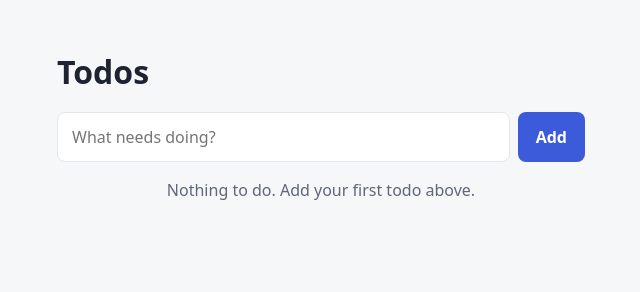
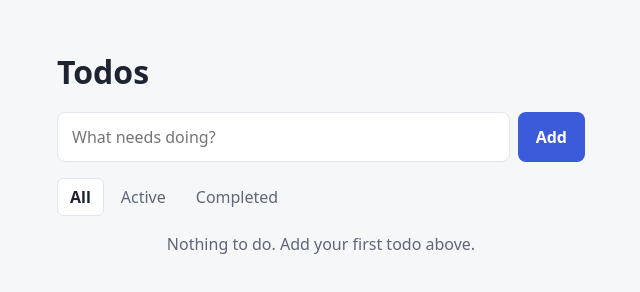
Before and after one commit to testdriverai/todo-demo, a website with bundled scripts: page index.html in a window 1280 px wide. Shown: the whole page, without its empty margins (319-959 px from the left). Built offline with nearby package versions, Linux system fonts and the light colour scheme.

Commit message:
Add All / Active / Completed filters
Co-Authored-By: Claude Opus 5.5 <noreply@anthropic.com>
Claude-Session: https://claude.ai/code/session_01Ek5Km7FerJ25xtJ1Yuvan8

```diff
--- a/app.js
+++ b/app.js
@@ -1,4 +1,4 @@
-import { addTodo, toggleTodo, removeTodo } from './todos.js';
+import { addTodo, toggleTodo, removeTodo, filterTodos, FILTERS } from './todos.js';
 
 const STORAGE_KEY = 'todo-demo:todos';
 
@@ -19,11 +19,27 @@ function save(todos) {
 }
 
 let todos = load();
+let filter = 'all';
 
 const form = document.querySelector('#new-todo-form');
 const input = document.querySelector('#new-todo');
 const list = document.querySelector('#todo-list');
 const empty = document.querySelector('#empty-state');
+const filterButtons = document.querySelectorAll('.filters button');
+
+const EMPTY_MESSAGES = {
+  all: 'Nothing to do. Add your first todo above.',
+  active: 'All done. Nothing active right now.',
+  completed: 'Nothing completed yet.',
+};
+
+for (const button of filterButtons) {
+  button.addEventListener('click', () => {
+    if (!FILTERS.includes(button.dataset.filter)) return;
+    filter = button.dataset.filter;
+    render();
+  });
+}
 
 function update(next) {
   todos = next;
@@ -33,7 +49,14 @@ function update(next) {
 
 function render() {
   list.innerHTML = '';
-  for (const todo of todos) {
+  for (const button of filterButtons) {
+    const selected = button.dataset.filter === filter;
+    button.classList.toggle('selected', selected);
+    button.setAttribute('aria-pressed', String(selected));
+  }
+
+  const visible = filterTodos(todos, filter);
+  for (const todo of visible) {
     const li = document.createElement('li');
     li.className = 'todo' + (todo.done ? ' done' : '');
     li.dataset.id = todo.id;
@@ -58,7 +81,8 @@ function render() {
     li.append(checkbox, label, del);
     list.append(li);
   }
-  empty.hidden = todos.length > 0;
+  empty.textContent = EMPTY_MESSAGES[filter];
+  empty.hidden = visible.length > 0;
 }
 
 form.addEventListener('submit', (e) => {
--- a/index.html
+++ b/index.html
@@ -16,6 +16,12 @@
         </form>
       </header>
 
+      <nav class="filters" aria-label="Filter todos">
+        <button type="button" data-filter="all">All</button>
+        <button type="button" data-filter="active">Active</button>
+        <button type="button" data-filter="completed">Completed</button>
+      </nav>
+
       <ul id="todo-list" class="todo-list"></ul>
       <p id="empty-state" class="empty">Nothing to do. Add your first todo above.</p>
     </main>
--- a/styles.css
+++ b/styles.css
@@ -54,6 +54,29 @@ body {
   cursor: pointer;
 }
 
+.filters {
+  display: flex;
+  gap: 4px;
+  margin-bottom: 12px;
+}
+
+.filters button {
+  padding: 6px 12px;
+  border: 1px solid transparent;
+  border-radius: 6px;
+  background: none;
+  color: var(--muted);
+  font: inherit;
+  cursor: pointer;
+}
+
+.filters button.selected {
+  border-color: var(--border);
+  background: var(--card);
+  color: var(--text);
+  font-weight: 600;
+}
+
 .todo-list {
   list-style: none;
   margin: 0;
--- a/todos.js
+++ b/todos.js
@@ -20,3 +20,11 @@ export function toggleTodo(todos, id) {
 export function removeTodo(todos, id) {
   return todos.filter((t) => t.id !== id);
 }
+
+export const FILTERS = ['all', 'active', 'completed'];
+
+export function filterTodos(todos, filter) {
+  if (filter === 'active') return todos.filter((t) => !t.done);
+  if (filter === 'completed') return todos.filter((t) => t.done);
+  return todos;
+}
```
Also changed, not shown: test/todos.test.js (+9 -1 lines).
